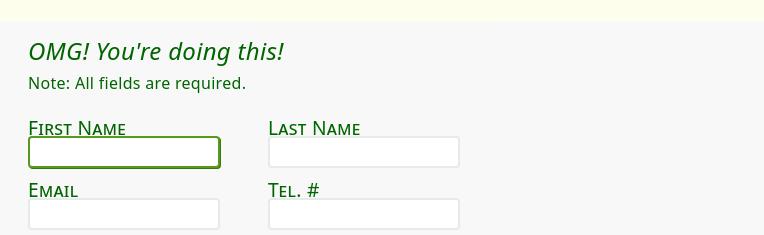
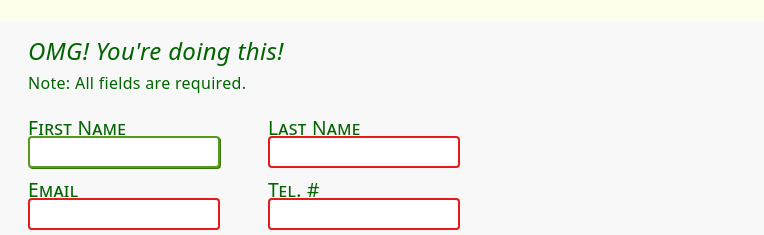
Before and after one commit to hbar1st/TOP-sign-up-form, a plain HTML site: page index.html in a window 1280 px wide. Shown: the part 251-486 px from the top of the page, 516-1280 px from the left. Drawn offline with Linux system fonts and the light colour scheme; a web font is replaced by a local one.

Commit message:
make all invalid fields have red border

```diff
--- a/styles.css
+++ b/styles.css
@@ -133,7 +133,7 @@ form {
 
     }
 
-    #inputs > div:nth-child(3) {
+    #inputs>div:nth-child(3) {
         margin-top: 1rem;
     }
 
@@ -177,7 +177,7 @@ input:active {
 }
 
 
-.row .field input[type="password"]:invalid,
+input[type]:invalid,
 form .row div .invalid {
     border: 2px solid var(--invalid, red);
 }
```
